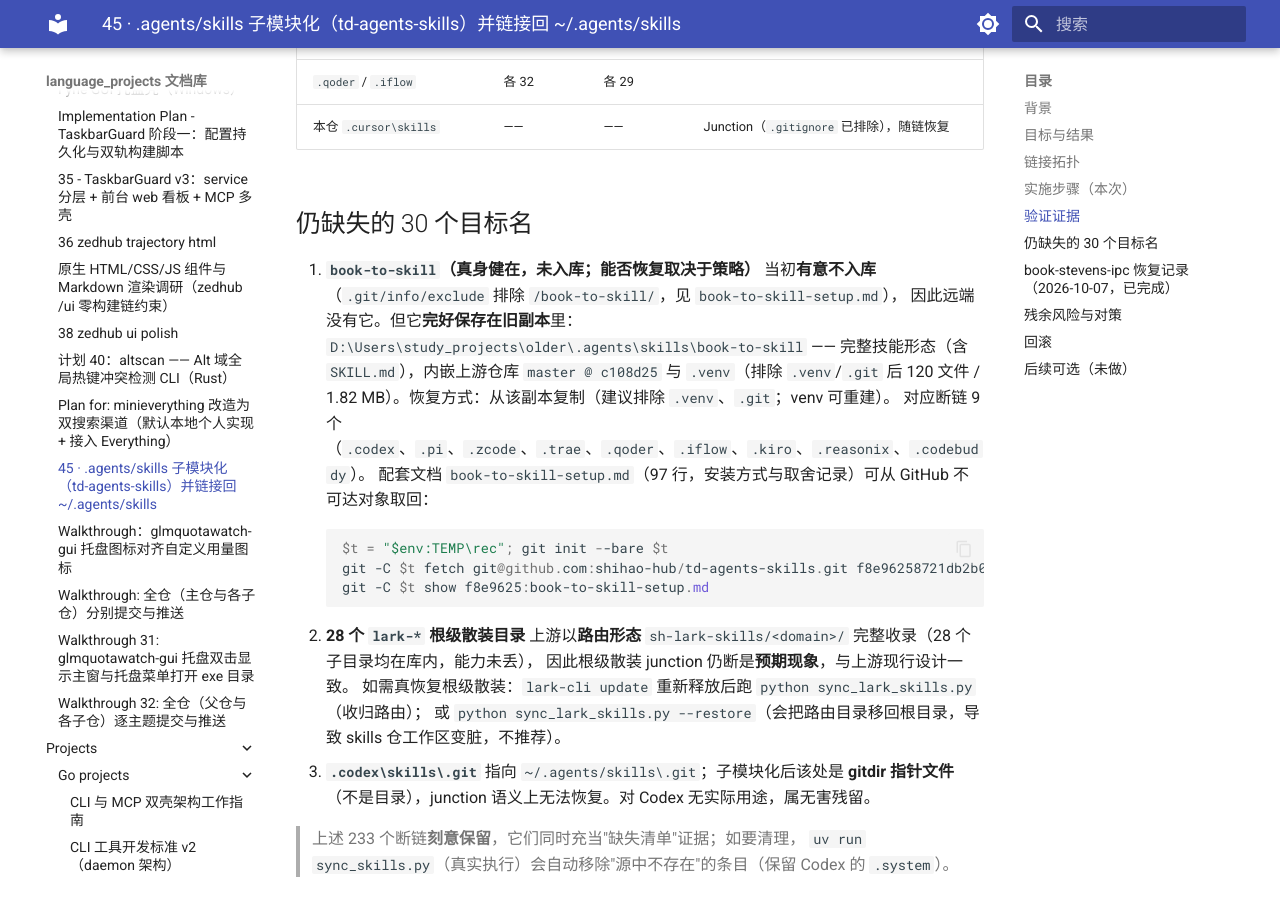
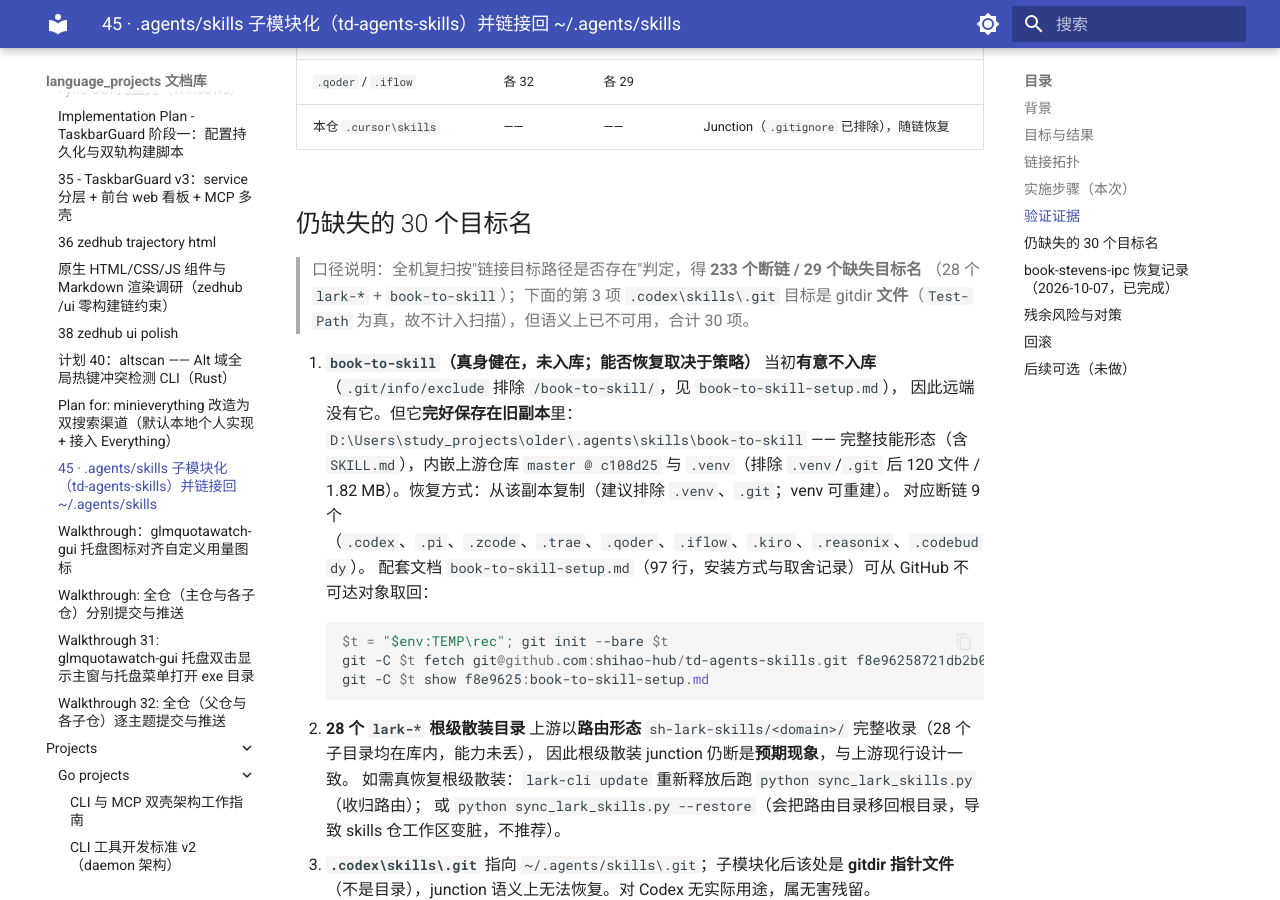
Before and after one commit to shihao-hub/td-language_projects, an MkDocs documentation site: the page built from docs/plans/45-agents-skills-submodule.md, in a window 1280 px wide and 900 px high, scrolled down 2842 px. Built offline with MkDocs 1.6.1 and Material for MkDocs 9.7.7, drawn with Linux system fonts in a browser that asks for light colours; a script that is not in the unit is left out.

Commit message:
docs(plans): 补充 45 号计划断链统计口径
- 说明复扫口径：233 个断链对应 29 个缺失目标名
- .codex\skills\.git 目标是 gitdir 文件，另行说明合计 30 项

```diff
--- a/docs/plans/45-agents-skills-submodule.md
+++ b/docs/plans/45-agents-skills-submodule.md
@@ -86,6 +86,10 @@ C:\Users\29580\.agents\skills                    <- 统一入口（历史文档/
 
 ## 仍缺失的 30 个目标名
 
+> 口径说明：全机复扫按"链接目标路径是否存在"判定，得 **233 个断链 / 29 个缺失目标名**
+> （28 个 `lark-*` + `book-to-skill`）；下面的第 3 项 `.codex\skills\.git` 目标是 gitdir
+> **文件**（`Test-Path` 为真，故不计入扫描），但语义上已不可用，合计 30 项。
+
 1. **`book-to-skill`（真身健在，未入库；能否恢复取决于策略）**
    当初**有意不入库**（`.git/info/exclude` 排除 `/book-to-skill/`，见 `book-to-skill-setup.md`），
    因此远端没有它。但它**完好保存在旧副本**里：`D:\Users\study_projects\older\.agents\skills\book-to-skill`
```
